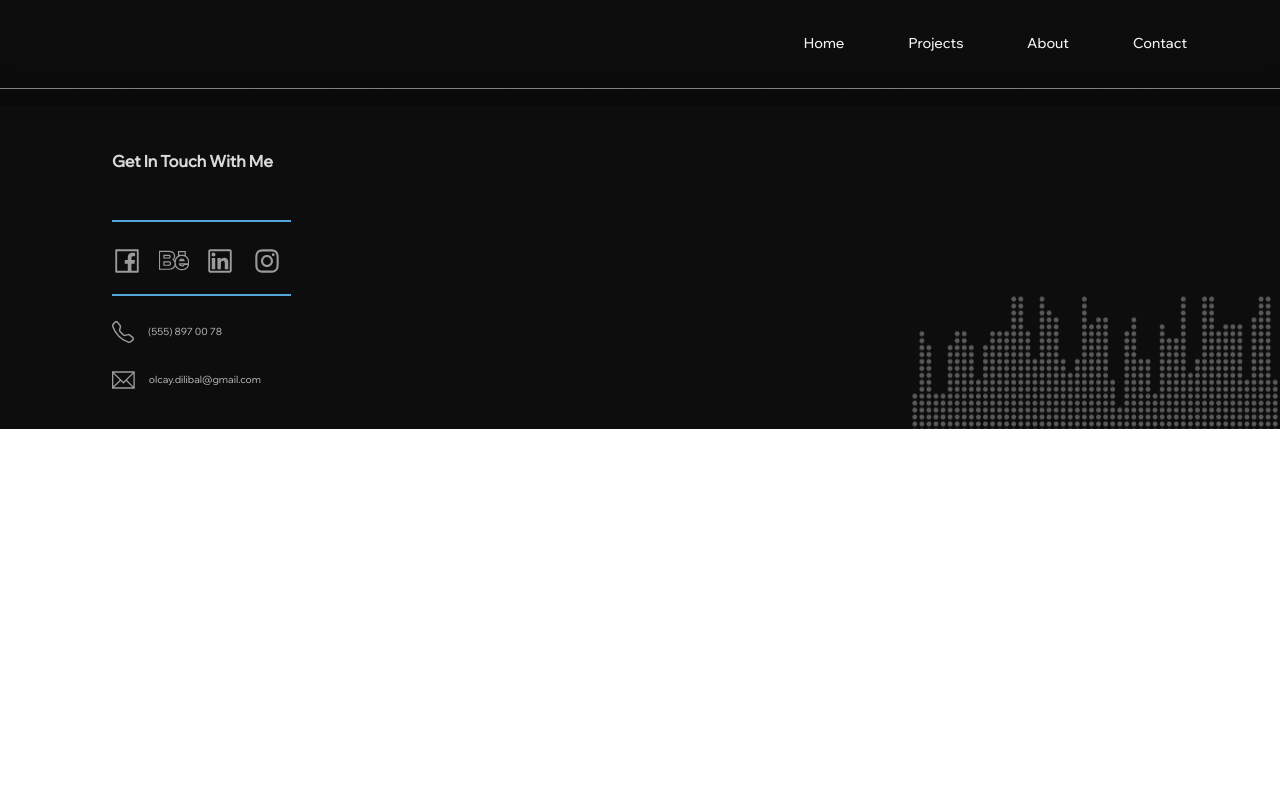
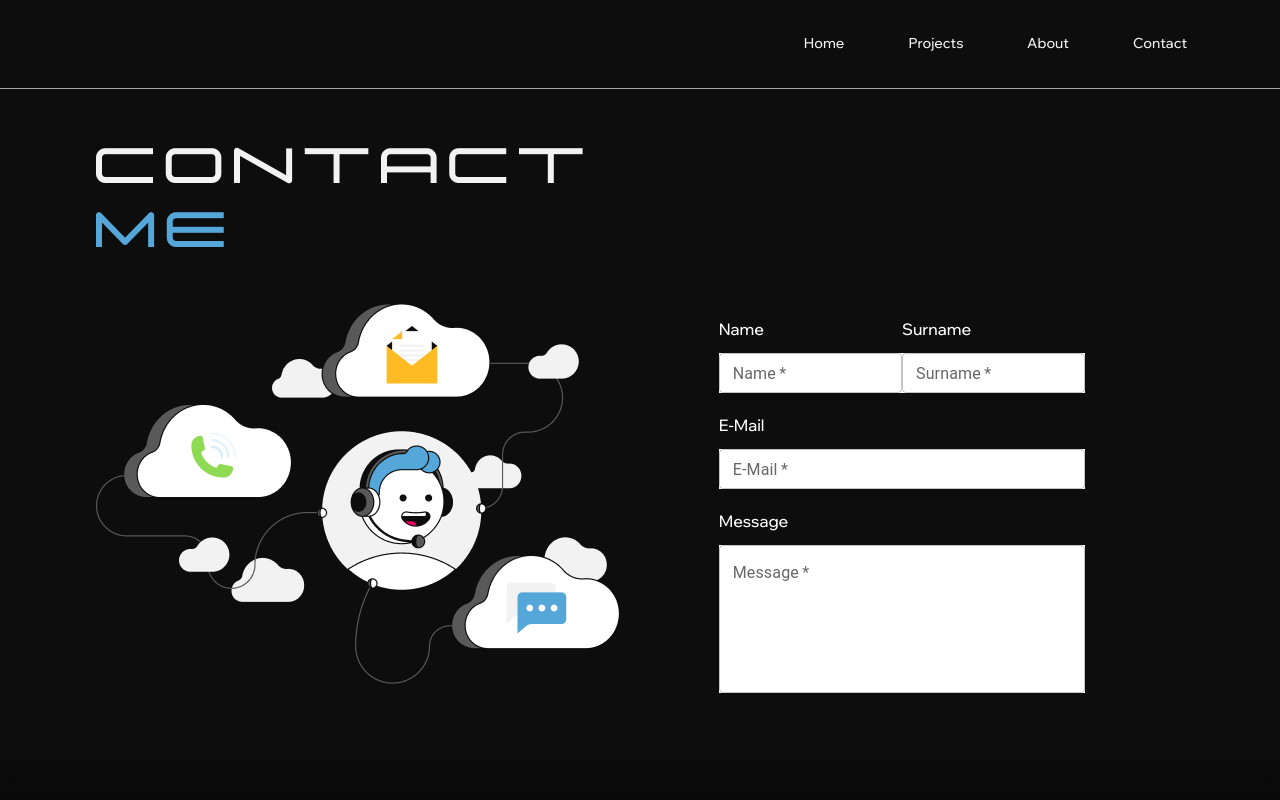
Before and after one commit to batuhangokalp/personal-website-1, a Next.js app: page /contact in a window 1280 px wide. Shown: the top 800 px of the page. Built offline with nearby package versions, Linux system fonts and the light colour scheme.

Commit message:
created contact pages and components

```diff
--- /dev/null
+++ b/components/ContactPageComponents/ContactForm.jsx
@@ -0,0 +1,23 @@
+import React from "react";
+import styles from "../../styles/Contact.module.css";
+import Image from "next/image";
+import Form from "./Form";
+
+const ContactForm = () => {
+  return (
+    <div className={styles.allContactContainer}>
+      <div className={styles.contactContainer}>
+        <Image
+          src="/pictures/ContactImage.png"
+          alt=""
+          width={524}
+          height={381}
+          className={styles.img}
+        />
+        <Form />
+      </div>
+    </div>
+  );
+};
+
+export default ContactForm;
--- /dev/null
+++ b/components/ContactPageComponents/ContactHeader.jsx
@@ -0,0 +1,18 @@
+import React from "react";
+import styles from "../../styles/Contact.module.css";
+
+const ContactHeader = () => {
+  return (
+    <div className={styles.contactHeader}>
+      <div className={styles.headerContent}>
+        <h1 className={styles.firstHeader}>
+          CONTACT
+          <br />
+          <span>ME</span>
+        </h1>
+      </div>
+    </div>
+  );
+};
+
+export default ContactHeader;
--- /dev/null
+++ b/components/ContactPageComponents/Form.jsx
@@ -0,0 +1,68 @@
+import React from "react";
+import styles from "../../styles/Contact.module.css";
+import { Button, TextField } from "@mui/material";
+
+const Form = () => {
+  return (
+    <div className={styles.allContactForm}>
+      <div className={styles.contactForm}>
+        <div className={styles.input}>
+          <label className={styles.label}>Name</label>
+          <TextField
+            required
+            id="name"
+            label="Name"
+            size="small"
+            type="text"
+            className={styles.inputs}
+          />
+        </div>
+        <div className={styles.input}>
+          <label className={styles.label}>Surname</label>
+          <TextField
+            required
+            id="surname"
+            label="Surname"
+            size="small"
+            type="text"
+            className={styles.inputs}
+          />
+        </div>
+      </div>
+      <div className={styles.contactForm}>
+        <div className={styles.input}>
+          <label className={styles.label}>E-Mail</label>
+          <TextField
+            required
+            id="email"
+            label="E-Mail"
+            size="small"
+            type="email"
+            fullWidth
+            className={styles.inputs}
+/>
+        </div>
+      </div>
+      <div className={styles.contactForm}>
+        <div className={styles.input}>
+          <label className={styles.label}>Message</label>
+          <TextField
+            required
+            id="message"
+            label="Message"
+            type="text"
+            multiline
+            rows={5}
+            className={styles.inputs}
+
+          />
+        </div>
+      </div>
+      <div className={styles.button}>
+      <Button className={styles.sendMessage}><span>Send Message</span></Button>
+      </div>
+    </div>
+  );
+};
+
+export default Form;
--- a/pages/contact.jsx
+++ b/pages/contact.jsx
@@ -1,6 +1,8 @@
 import Meta from "@/components/GlobalComponents/Meta";
 import React from "react";
 import styles from "../styles/Contact.module.css";
+import ContactHeader from "@/components/ContactPageComponents/ContactHeader";
+import ContactForm from "@/components/ContactPageComponents/ContactForm";
 
 const contact = () => {
   return (
@@ -9,7 +11,10 @@ const contact = () => {
         title={"Contact Us"}
         keywords={"graphic desing, graphic, design, ui, ux, seo"}
       />
-      {/* <div className={styles.container}></div> */}
+      <div className={styles.container}>
+        <ContactHeader/>
+        <ContactForm/>
+      </div>
     </>
   );
 };
--- a/styles/Contact.module.css
+++ b/styles/Contact.module.css
@@ -1,5 +1,140 @@
+@font-face {
+  font-family: "MyCustomFont";
+  src: url(../public/fonts/Suissnord-aJR9.ttf);
+}
+
 .container {
-    overflow: hidden;
-    padding: 0;
-    margin: 0;
+  overflow: hidden;
+  padding: 0;
+  margin: 0;
+}
+.contactHeader {
+  display: flex;
+  justify-content: center;
+  width: 100%;
+}
+.headerContent {
+  display: flex;
+  flex-direction: column;
+  align-items: flex-start;
+  justify-content: center;
+  padding: 0px;
+  width: 85%;
+}
+.firstHeader {
+  font-family: "MyCustomFont";
+  font-style: normal;
+  font-weight: 500;
+  font-size: 64px;
+  line-height: 100%;
+  color: #f2f2f2;
+  letter-spacing: 0.5rem;
+}
+.firstHeader span {
+  font-family: "MyCustomFont";
+  font-style: normal;
+  font-weight: 500;
+  font-size: 64px;
+  line-height: 100%;
+  color: #55a7d9;
+  letter-spacing: 0.5rem;
+}
+.allContactContainer {
+  display: flex;
+  justify-content: center;
+  width: 100%;
+}
+.contactContainer {
+  display: flex;
+  flex-direction: row;
+  align-items: flex-start;
+  justify-content: center;
+  padding: 0px;
+  width: 85%;
+}
+.img {
+  display: flex;
+  flex-direction: column;
+}
+.allContactForm {
+  display: flex;
+  flex-direction: column;
+  align-items: center;
+  justify-content: center;
+  padding: 0px;
+  gap: 24px;
+  height: 30rem;
+  width: 100%;
+}
+.contactForm {
+  display: flex;
+  flex-direction: row;
+  align-items: flex-start;
+  justify-content: space-around;
+  padding: 0px;
+  width: 65%;
+}
+.input {
+  display: flex;
+  flex-direction: column;
+  width: 100%;
+}
+.inputs {
+  background-color: #fff;
+  border: none;
+}
+.label {
+  margin-bottom: 1rem;
+  font-family: "Wix Madefor Display";
+  font-style: normal;
+  font-weight: 500;
+  font-size: 16px;
+  line-height: 100%;
+  color: #ffffff;
+}
+.button {
+  display: flex;
+  flex-direction: row;
+  align-items: flex-end;
+  justify-content: flex-end;
+  width: 65%;
+}
+.sendMessage {
+  display: flex;
+  flex-direction: row;
+  justify-content: center;
+  align-items: center;
+  gap: 10px;
+  background: #f2f2f2;
+  border-radius: 5px;
+  height: 3rem;
+}
+.sendMessage span {
+  font-family: "Wix Madefor Display";
+  font-style: normal;
+  font-weight: 500;
+  font-size: 14px;
+  line-height: 100%;
+  color: #0d0d0d;
+}
+@media only screen and (max-width: 958px) {
+  .contactContainer {
+    flex-direction: column;
   }
+  .img {
+    width: 100%;
+    margin: 5rem 0;
+  }
+  .contactForm {
+    width: 100%;
+  }
+  .button {
+    width: 100%;
+  }
+  .firstHeader {
+    font-size: 48px;
+  }
+  .firstHeader span {
+    font-size: 48px;
+  }
+}
```
